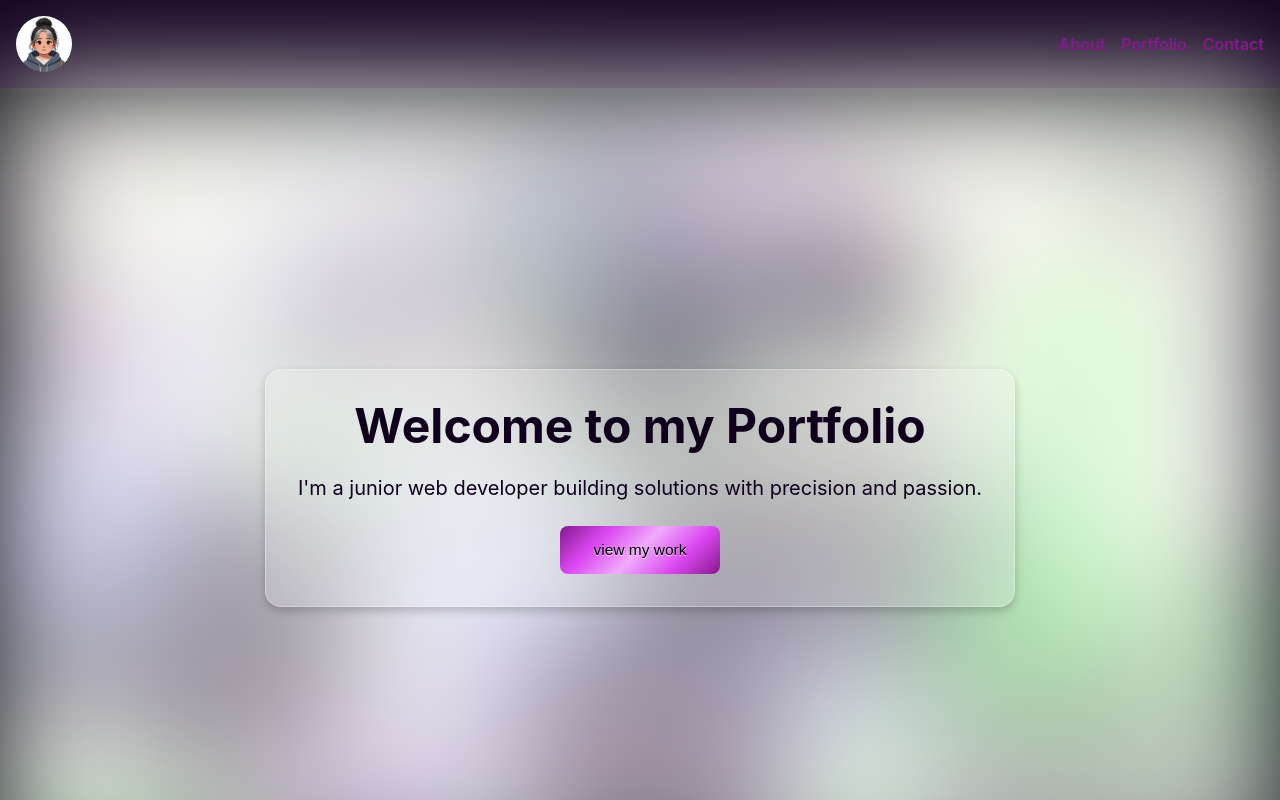
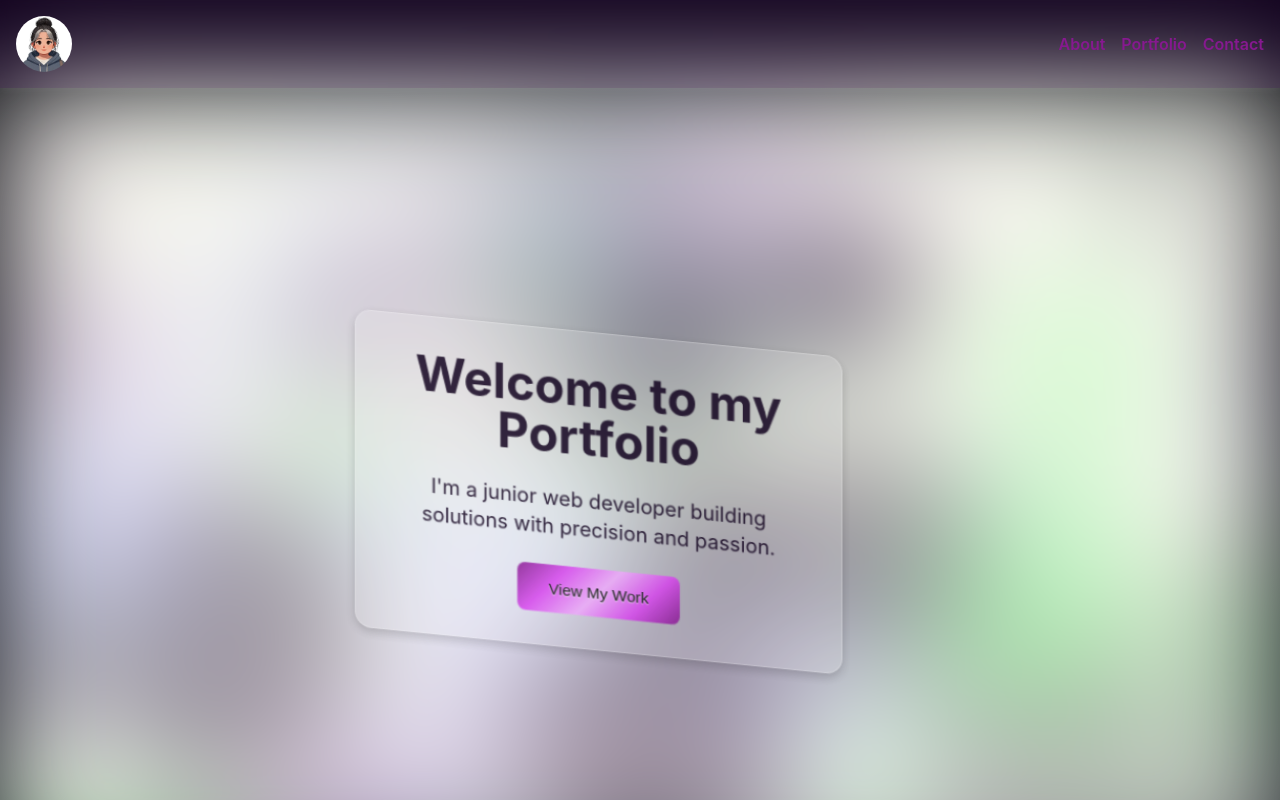
Before and after one commit to JaqiKal/code-cargo, a React (Create React App) app: page / in a window 1280 px wide. Shown: the top 800 px of the page. Built offline with nearby package versions, Linux system fonts and the light colour scheme.

Commit message:
feat: Add animation to Hero CTA

```diff
--- a/src/components/Hero.jsx
+++ b/src/components/Hero.jsx
@@ -15,18 +15,29 @@
  * Date: Dec 2024
  */
 
-import React, { useCallback } from "react";
+import React, { useCallback, useState, useEffect } from "react";
 import Particles from "react-tsparticles";
 import { loadFull } from "tsparticles";
 import styles from "./../styles/Hero.module.css";
 import MetallicButton from "../components/MetallicButton";
 
+const Hero = () => {
+  const [isFirstLoad, setIsFirstLoad] = useState(true); // State to track the first load
 
-const Hero = () => {
   // Initialize the particles engine. This ensures all plugins are loaded.
   const particlesInit = useCallback(async (engine) => {
     await loadFull(engine); // Dynamically loads the full tsParticles engine with plugins
   }, []);
+
+  // Remove the animation class after the first load
+  useEffect(() => {
+    if (isFirstLoad) {
+      const timer = setTimeout(() => {
+        setIsFirstLoad(false);
+      }, 10000); // Matchar varaktigheten för animationen
+      return () => clearTimeout(timer);
+    }
+  }, [isFirstLoad]);
 
   // Configuration for the particle effect
   const particlesOptions = {
@@ -99,7 +110,7 @@ const Hero = () => {
           },
           particles: {
             color: {
-              value: ["#C8A2C8", "#98FB98", "#CCCCFF", "#10011d" ], // , #FFF0F5", "#9FE2BF"Palette for particles
+              value: ["#C8A2C8", "#98FB98", "#CCCCFF", "#10011d"], // , #FFF0F5", "#9FE2BF"Palette for particles
             },
           },
         },
@@ -134,16 +145,23 @@ const Hero = () => {
       />
 
       {/* Hero content with glass pane */}
-      <div className="relative text-center z-10">
+      <div
+        className={`relative text-center z-10 ${
+          isFirstLoad ? styles["hero-flip-animation"] : ""
+        }`}
+      >
         <div className={styles.glassPane}>
-          <h1 className="text-3xl md:text-5xl font-bold text-heroTextcolor">Welcome to my Portfolio</h1>
-          <p className="mt-6 text-lg md:text-xl text-heroTextcolor">I'm a junior web developer building solutions with precision and passion.</p>
-          {/* CTA Button */}
+          <h1 className="text-3xl md:text-5xl font-bold text-heroTextcolor">
+            Welcome to my Portfolio
+          </h1>
+          <p className="mt-6 text-lg md:text-xl text-heroTextcolor">
+            I'm a junior web developer building solutions with precision and passion.
+          </p>
           <MetallicButton
-          label="view my work"
-          link="#portfolio"
-          gradientClass="bg-purple-gradient"
-          customClass={`mt-6 text-heroTextcolor ${styles["hero-cta"]}`}
+            label="View My Work"
+            link="#portfolio"
+            gradientClass="bg-purple-gradient"
+            customClass={`mt-6 text-heroTextcolor ${styles["hero-cta"]}`}
           />
         </div>
       </div>
--- a/src/styles/Hero.module.css
+++ b/src/styles/Hero.module.css
@@ -6,6 +6,13 @@
   text-align: center;
 
   position: relative;
+  top: 0;
+  left: 0;
+
+  width: 80%; /* Ensure it takes up a percentage of the parent width */
+  max-width: 600px; /* Limit the maximum width */
+  height: auto; /* Adjust height based on content */
+
   background: rgba(255, 255, 255, 0.2);
   backdrop-filter: blur(30px);
   border: 1px solid rgba(255, 255, 255, 0.3);
@@ -13,6 +20,7 @@
   padding: 2rem;
   border-radius: 1rem;
   z-index: 1;
+  will-change: transform, opacity;
 }
 
 .hero-cta {
@@ -20,6 +28,58 @@
   width: 100%;
   padding: 0.5rem 1rem;
   text-align: center;
+}
+
+/* Perspektiv för en mer 3D-liknande effekt */
+.hero-container {
+  perspective: 1200px; /* Gör att animationen ser mer naturlig ut */
+}
+
+@keyframes prismMoveAndFlip {
+  0% {
+    transform: translate(-50%, -50%) rotateX(90deg) rotateY(90deg) scale(0.5);
+    opacity: 0;
+  }
+  10% {
+    transform: translate(-40%, -40%) rotateX(75deg) rotateY(75deg) scale(0.6);
+    opacity: 0.1;
+  }
+  20% {
+    transform: translate(-30%, -30%) rotateX(60deg) rotateY(60deg) scale(0.7);
+    opacity: 0.3;
+  }
+  30% {
+    transform: translate(-25%, -25%) rotateX(50deg) rotateY(50deg) scale(0.8);
+    opacity: 0.4;
+  }
+  40% {
+    transform: translate(-15%, -15%) rotateX(45deg) rotateY(45deg) scale(0.9);
+    opacity: 0.5;
+  }
+  60% {
+    transform: translate(0%, 0%) rotateX(30deg) rotateY(30deg) scale(1.1);
+    opacity: 0.7;
+  }
+  70% {
+    transform: translate(2%, 2%) rotateX(20deg) rotateY(20deg) scale(1.08);
+    opacity: 0.8;
+  }
+  80% {
+    transform: translate(5%, 5%) rotateX(15deg) rotateY(15deg) scale(1.05);
+    opacity: 0.9;
+  }
+  90% {
+    transform: translate(2%, 2%) rotateX(8deg) rotateY(8deg) scale(1.02);
+    opacity: 0.95;
+  }
+  100% {
+    transform: translate(0, 0) rotateX(0deg) rotateY(0deg) scale(1);
+    opacity: 1;
+  }
+}
+
+.hero-flip-animation {
+  animation: prismMoveAndFlip 8s ease-in-out forwards;
 }
 
 @media (max-width: 768px) {
```
